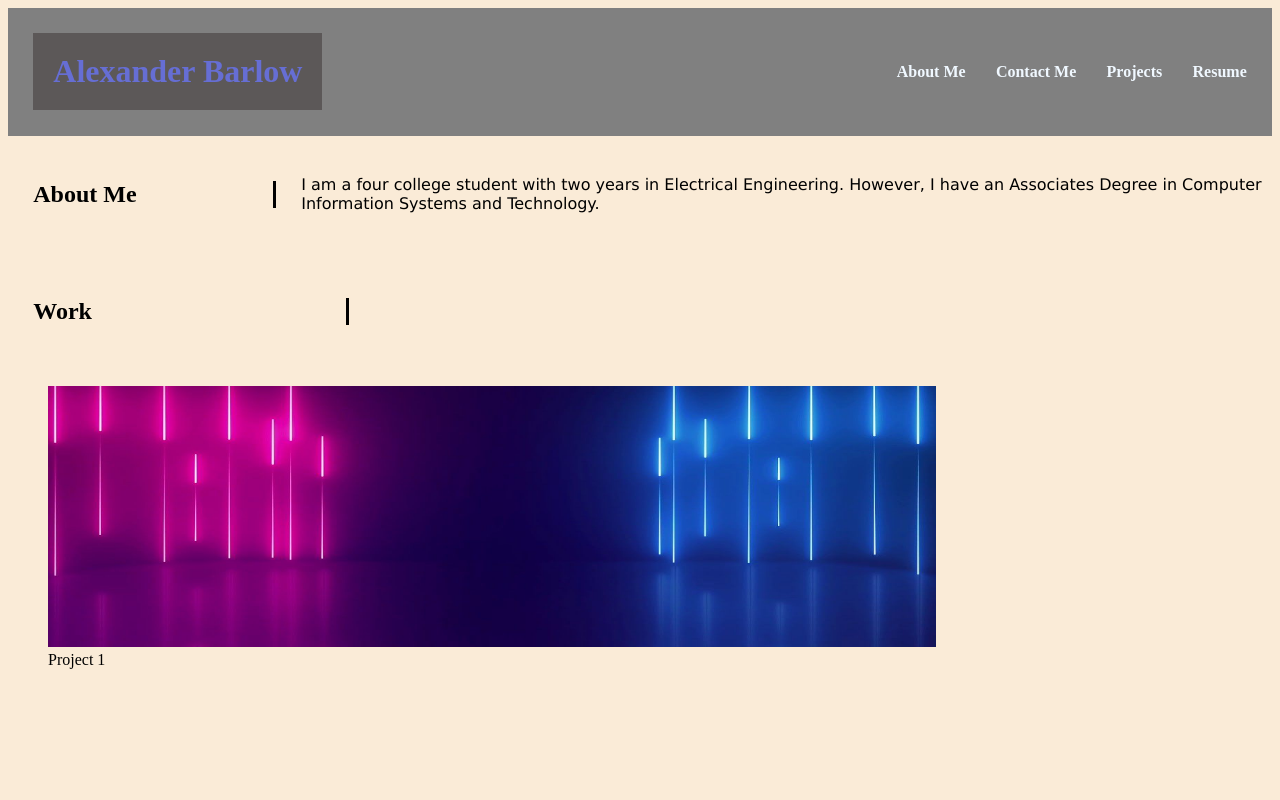
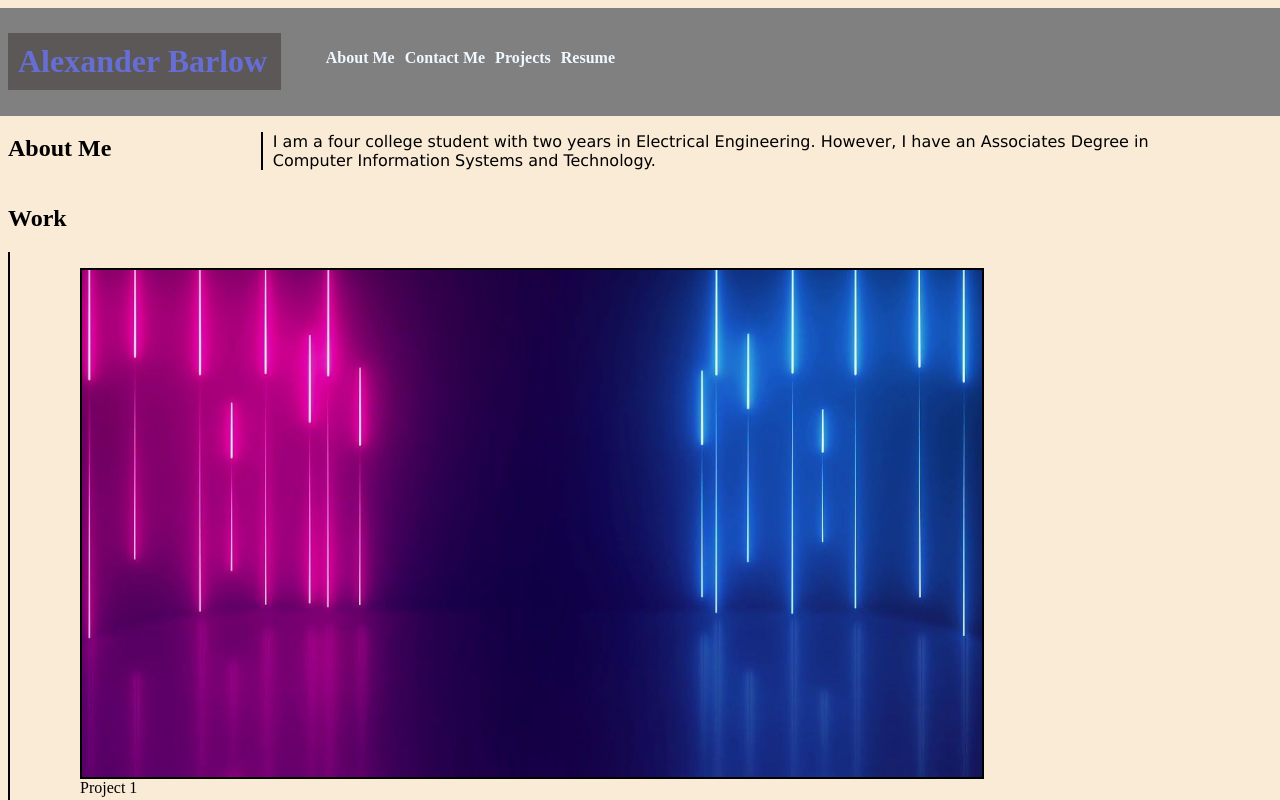
Before and after one commit to AlexanderBarlow/portfolio, a plain HTML site: page index.html in a window 1280 px wide. Shown: the top 800 px of the page. Drawn offline with Linux system fonts and the light colour scheme.

Commit message:
Fixed sizing on images on flex of work section

```diff
--- a/assets/css/stylesheet.css
+++ b/assets/css/stylesheet.css
@@ -1,34 +1,43 @@
 body {
     display: flex;
-    flex-direction: column;
     background-color: antiquewhite;
+    flex-direction: row;
+    flex-wrap: wrap;
+    justify-content: center;
 }
 
 
 header {
+    flex: 0 0 100%;
     display:flex;
-    justify-content: space-between;
-    align-items: center;
     color: whitesmoke;
     background-color: grey;
     padding: 2%;
-    flex-wrap: wrap;
 }
 
 h1 {
+    display: flex;
+    flex-direction: row;
+    flex-wrap: wrap;
+    flex: 0 0 20%;
     margin: 0% ;
     align-self: flex-start;
     font-size: 200%;
     color: rgb(102, 110, 212);
     background-color: rgb(92, 88, 88);
-    padding: 20px;
+    padding: 10px;
 }
 
 nav ul {
     display: flex;
-    justify-content: space-between;
-    min-width: 350px;
+    flex-wrap: wrap;
+    flex: 0 0 75%;
+    flex-direction: row;
+}
+
+li {
     list-style-type: none;
+    margin: 0 5px;
 }
 
 nav a {
@@ -37,51 +46,78 @@ nav a {
     text-decoration: none;
 }
 
-main {
-    display: flex;
-    flex-direction: column;
-}
 
 aside {
-    display: inline;
-    margin: 2%;
-    width: 25%;
-}
-
-h2 {
-    border: 10% 25% 10% 0% ;
-    border-color: black;
-    border-right-style: solid;
-}
-
-#main-image {
-    width: 75%;
-    height: 50%;
-    align-self: center;
-}
-
-.small-image {
-    width: 33%;
-    height: 50%;
-    align-self: center;
+    display: flex;
+    flex-flow: row wrap;
+    flex: 0 0 15%;
+    flex-direction: row;
+    flex-wrap: wrap;
+    margin-right: 5%;
 }
 
 #about-me {
-    display: inline-flex;
+    display: flex;
+    flex-direction: row;
+    flex-wrap: wrap;
+    flex: 0 0 100%;
+    justify-content: flex-start;
+
 }
 
 #about-me  p {
+    flex-direction: row;
     flex-wrap: wrap;
+    flex: 0 0 70%;
     text-size: 20px;
+    border-left: 2px;
+    padding-left: 10px;
+    border-color: black;
+    border-left-style: solid;
     align-self: center;
     font-family: 'Lucida Sans', 'Lucida Sans Regular', 'Lucida Grande', 'Lucida Sans Unicode', Geneva, Verdana, sans-serif;
 }
 
+
 #work {
-    display: inline-flex;
+    display: flex;
+    flex-direction: row;
     flex-wrap: wrap;
+    justify-content: flex-start;
 }
 
-img {
+article {
+    display: flex;
+    flex-direction: row;
+    flex-wrap: wrap;
+    flex: 0 0 50%;
+    border-left: 2px;
+    padding-left: 30px;
+    border-color: black;
+    border-left-style: solid;
+    align-self: center;
+
+}
+
+article img {
+    display:flex;
+    flex-flow: row wrap;
+    justify-content: space-between;
+    border: 2px solid #000;
+    justify-content: center;
+}
+
+
+
+#main-image {
+    flex: 0 0 75%;
+    width: 900px;
+    flex-direction: row;
+}
+
+.small-image {
+    flex: 0 0 45%;
+    width: 400px;
+    height: 300px;
     align-self: center;
 }
--- a/index.html
+++ b/index.html
@@ -1,11 +1,11 @@
 <!DOCTYPE html>
 <html lang="en">
   <head>
-    <meta charset="UTF-8">
-    <meta http-equiv="X-UA-Compatible" content="IE=edge">
-    <meta name="viewport" content="width=device-width, initial-scale=1.0">
+    <meta charset="UTF-8" />
+    <meta http-equiv="X-UA-Compatible" content="IE=edge" />
+    <meta name="viewport" content="width=device-width, initial-scale=1.0" />
     <link rel="stylesheet" href="./assets/css/stylesheet.css" />
-    <title>Document</title>
+    <title>Portfolio</title>
   </head>
 
   <body>
@@ -15,7 +15,7 @@
         <ul>
           <li><a href="#">About Me</a></li>
           <li><a href="#">Contact Me</a></li>
-                <li><a href="#">Projects</a></li>
+          <li><a href="#" >Projects</a></li>
           <li><a href="#">Resume</a></li>
         </ul>
       </nav>
@@ -26,43 +26,65 @@
         <aside>
           <h2>About Me</h2>
         </aside>
-            <p>I am a four college student with two years in Electrical Engineering.
-                However, I have an Associates Degree in Computer Information Systems and Technology.
+        <p>
+          I am a four college student with two years in Electrical Engineering.
+          However, I have an Associates Degree in Computer Information Systems
+          and Technology.
         </p>
       </section>
       <section id="work">
         <aside>
           <h2>Work</h2>
         </aside>
+        <article>
         <figure>
-            <img id="main-image" src="./assets/images/project1.jpg" alt="Project 1" />
+          <img
+            id="main-image"
+            src="./assets/images/project1.jpg"
+            alt="Project 1"
+          />
           <figcaption>Project 1</figcaption>
         </figure>
         <figure>
-                <img class="small-image" src="./assets/images/project2.jpg" alt="Project 2" />
+          <img
+            class="small-image"
+            src="./assets/images/project2.jpg"
+            alt="Project 2"
+          />
           <figcaption>Project 2</figcaption>
         </figure>
         <figure>
-                <img class="small-image" src="./assets/images/project3.jpg" alt="Project 3" />
+          <img
+            class="small-image"
+            src="./assets/images/project3.jpg"
+            alt="Project 3"
+          />
           <figcaption>Project 3</figcaption>
         </figure>
         <figure>
-                <img class="small-image" src="./assets/images/project4.jpg" alt="Project 4" />
+          <img
+            class="small-image"
+            src="./assets/images/project4.jpg"
+            alt="Project 4"
+          />
           <figcaption>Project 4</figcaption>
         </figure>
         <figure>
-                <img class="small-image" src="./assets/images/project5.jpg" alt="Project 5" />
+          <img
+            class="small-image"
+            src="./assets/images/project5.jpg"
+            alt="Project 5"
+          />
           <figcaption>Project 5</figcaption>
         </figure>
+        </article>
       </section>
 
-        <section>
+    <footer>
         <aside>
           <h2>Contact Me</h2>
         </aside>
-
-        </section>
+    </footer>
     </main>
-
   </body>
 </html>
```
Lines whose indentation alone changed are shown as unchanged.
